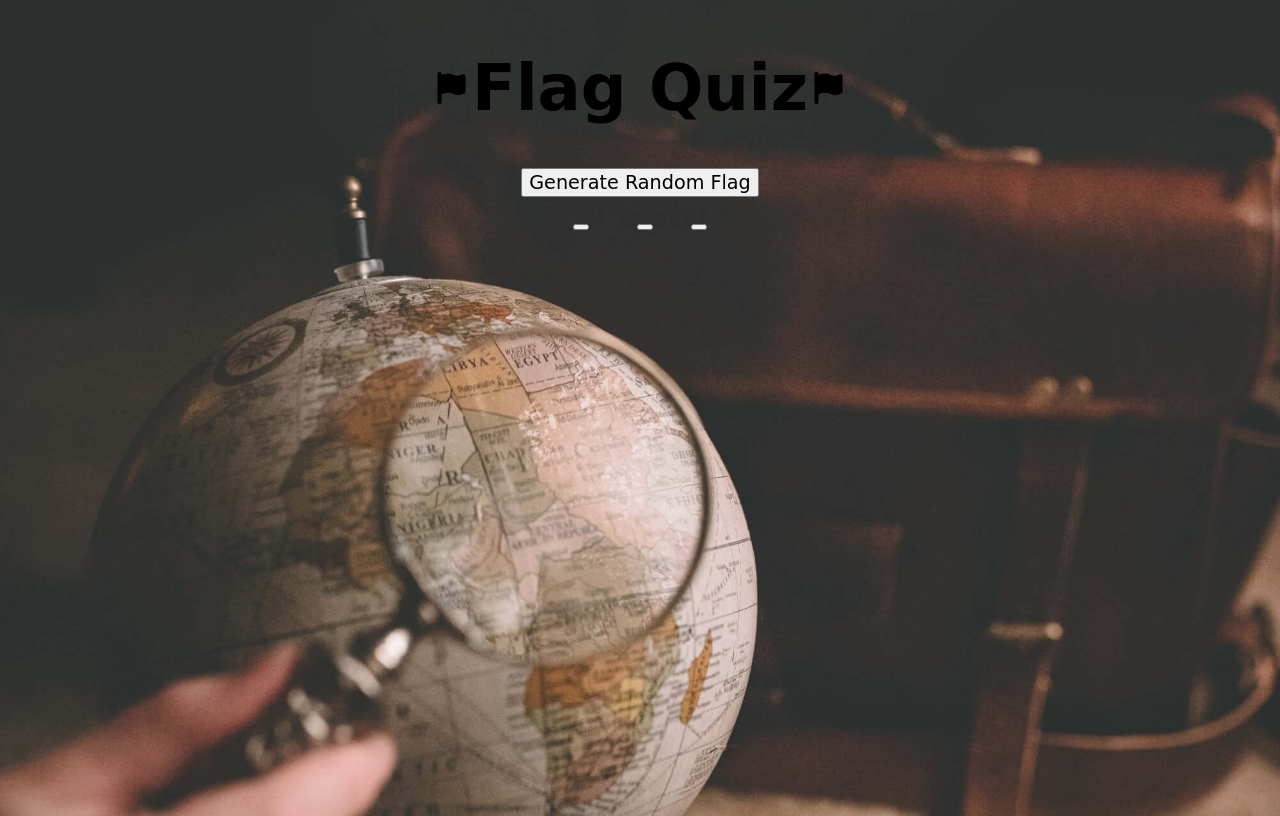
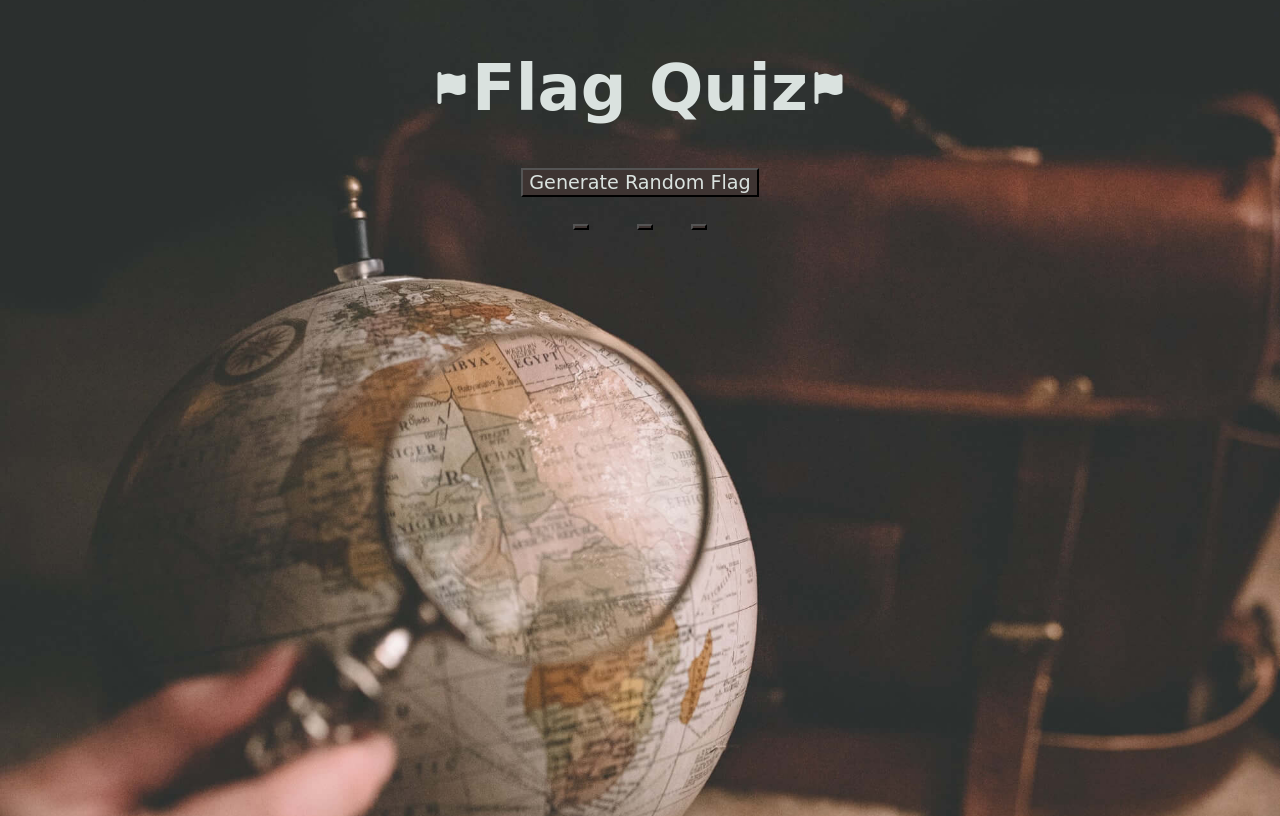
Before and after one commit to TotallySly/002.-OWN-PROJECT--rock-paper-scissors--basic--html-css--js, a plain HTML site: page index.html in a window 1280 px wide. Drawn offline with Linux system fonts and the light colour scheme; a web font is replaced by a local one.

Commit message:
Finsihed styling

```diff
--- a/assets/styles.css
+++ b/assets/styles.css
@@ -9,7 +9,9 @@ body{
   background-size: cover;
   font-family: 'Bonheur Royale', cursive;
   font-size: 2em;
+  color: #DAE2DF;
 }
+
 
 .flex-container {
   display: flex;
@@ -32,4 +34,7 @@ button {
   font-size: 1.2rem;
   margin-left: 1em;
   margin-right: 1em;
+  background-color: #3E3432;
+  color: inherit;
+
 }
--- a/index.html
+++ b/index.html
@@ -7,10 +7,11 @@
 	<meta name="viewport" content="width=device-width, initial-scale=1.0">
 	<link rel="stylesheet" href="assets/styles.css">
 	<script src="https://kit.fontawesome.com/b814bfa1bc.js" crossorigin="anonymous"></script>
-	<title>Pub Quiz</title>
+	<title>Flag Quiz</title>
 </head>
 
 <body>
+	<div class="background-colour">
 		<div class="flex-container">
 			<div class="flex-container2">
 				<i class="fas fa-flag"></i>
```
Lines whose indentation alone changed are shown as unchanged.
